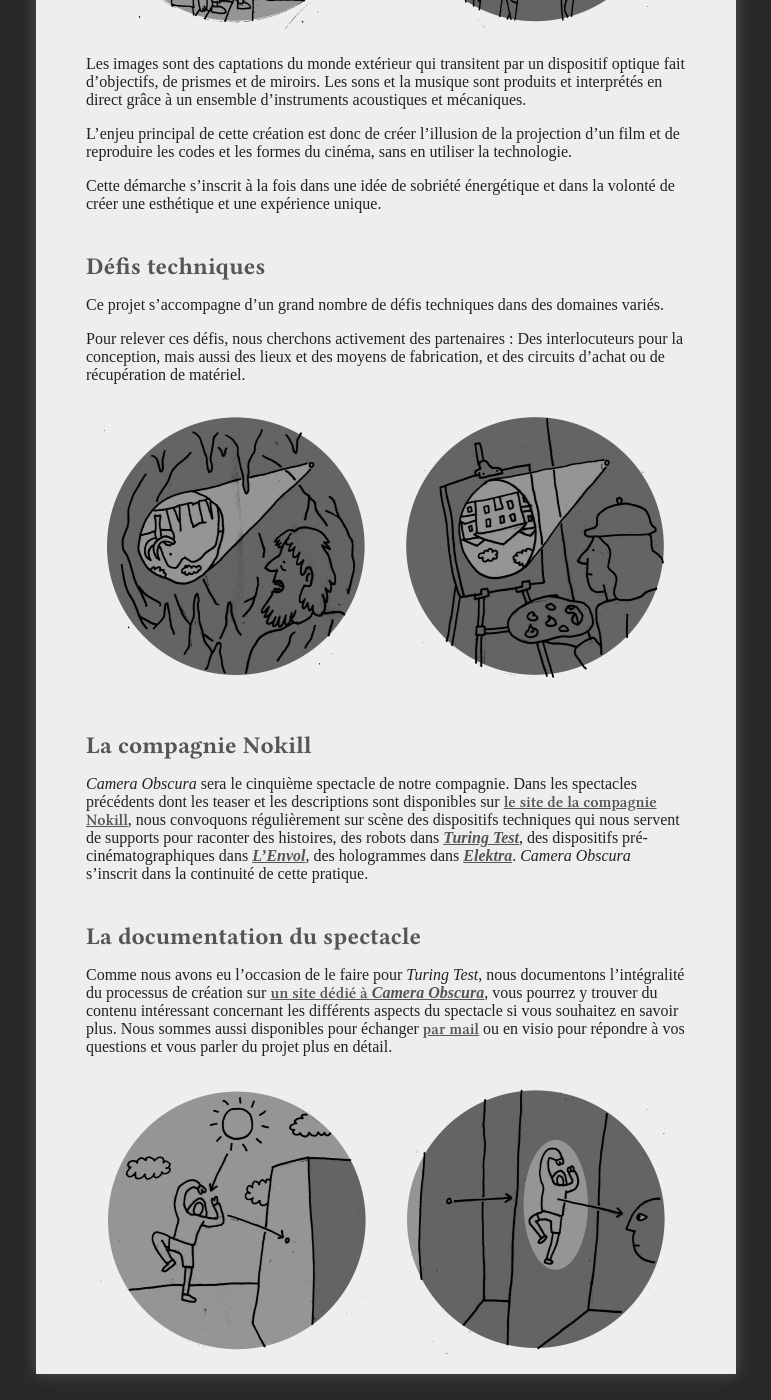
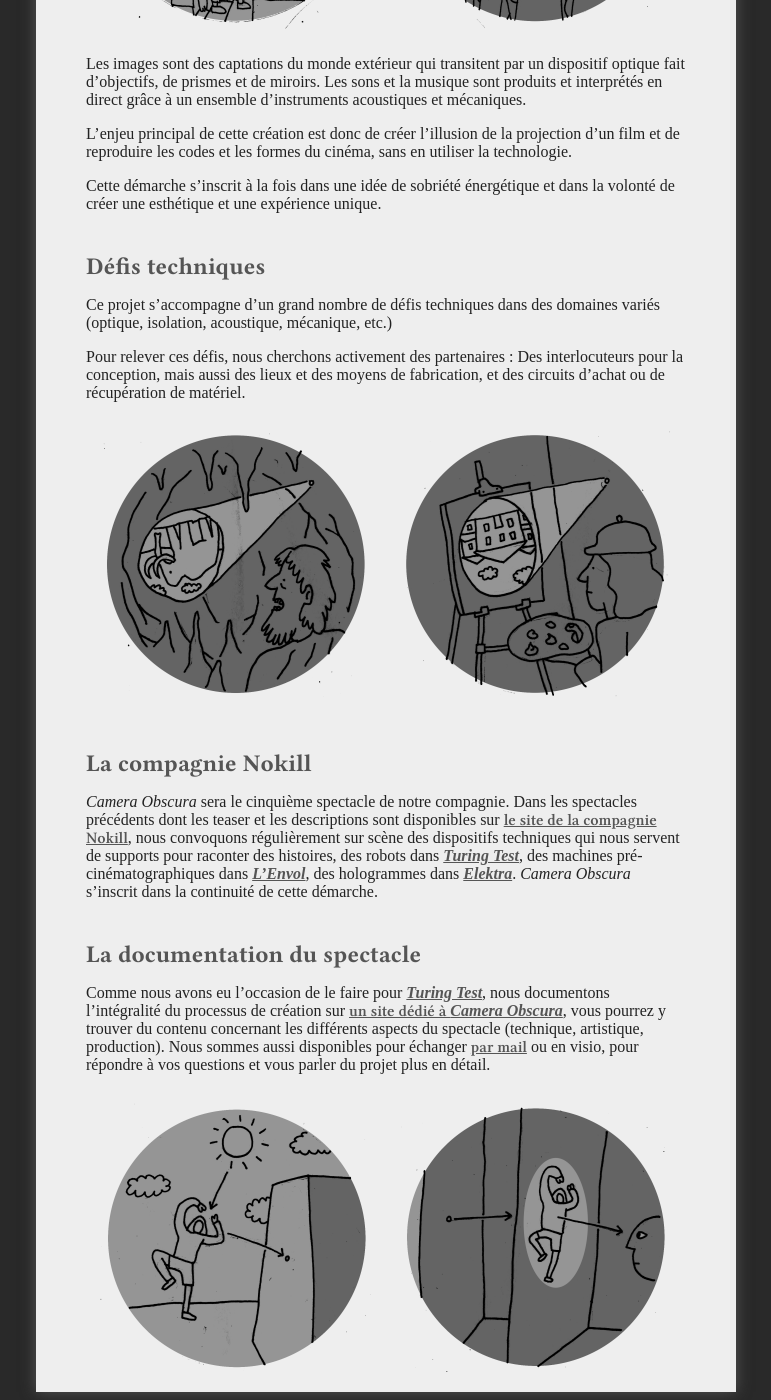
Before and after one commit to virginienokill/camera-obscura, a Jekyll site: the page built from contenu/presentation-partenaires.md, in a window 1280 px wide and 1400 px high, scrolled down 1031 px. Shown: the whole window, without its empty margins (254-1025 px from the left). Built offline with Jekyll 4.4.1, drawn with Linux system fonts in a browser that asks for light colours; nearby versions of some CDN libraries; some web fonts are replaced; our own code applies the rules of GitHub Pages for plain Markdown files; a script that is not in the unit is left out; the repository's description, which GitHub fills in, is left out.

Commit message:
Update presentation-partenaires.md

```diff
--- a/contenu/presentation-partenaires.md
+++ b/contenu/presentation-partenaires.md
@@ -2,6 +2,7 @@
 #### Fiche de présentation à l'intention des partenaires techniques et scientifiques.
 
 *Camera Obscura* est un projet de théâtre optique itinérant dont la première est prévue pour l'été 2024.
+
 <div style="display:flex;flex-direction:row;">
 <img alt="illustration camera obscura" src="/contenu/macarons/thumb_9.png"/>
 <img alt="illustration camera obscura" src="/contenu/macarons/thumb_10.png"/>
@@ -12,10 +13,12 @@
 Une salle de cinéma est amenée dans l'espace public, une vingtaine de spectateurs s'y installent, la salle est plongée dans le noir et le public assiste à la projection d'un court-métrage d'une vingtaine de minutes.
 
 La particularité de ce film est qu'il est produit sans pellicule, ni vidéo, ni électricité, et qu'il n'utilise comme énergie que celle du soleil et des comédiens.
+
 <div style="display:flex;flex-direction:row;">
 <img alt="illustration camera obscura" src="/contenu/macarons/thumb_1.png"/>
 <img alt="illustration camera obscura" src="/contenu/macarons/thumb_2.png"/>
 </div>
+
 Les images sont des captations du monde extérieur qui transitent par un dispositif optique fait d'objectifs, de prismes et de miroirs. Les sons et la musique sont produits et interprétés en direct grâce à un ensemble d'instruments acoustiques et mécaniques.
 
 L’enjeu principal de cette création est donc de créer l’illusion de la projection d’un film et de reproduire les codes et les formes du cinéma, sans en utiliser la technologie.
@@ -24,20 +27,23 @@
 
 ## Défis techniques
 
-Ce projet s'accompagne d'un grand nombre de défis techniques dans des domaines variés.
+Ce projet s'accompagne d'un grand nombre de défis techniques dans des domaines variés (optique, isolation, acoustique, mécanique, etc.)
 
 Pour relever ces défis, nous cherchons activement des partenaires : Des interlocuteurs pour la conception, mais aussi des lieux et des moyens de fabrication, et des circuits d'achat ou de récupération de matériel.
+
 <div style="display:flex;flex-direction:row;">
 <img alt="illustration camera obscura" src="/contenu/macarons/thumb_7.png"/>
 <img alt="illustration camera obscura" src="/contenu/macarons/thumb_8.png"/>
 </div>
+
 ## La compagnie Nokill
 
-*Camera Obscura* sera le cinquième spectacle de notre compagnie. Dans les spectacles précédents dont les teaser et les descriptions sont disponibles sur [le site de la compagnie Nokill](http://cienokill.fr/), nous convoquons régulièrement sur scène des dispositifs techniques qui nous servent de supports pour raconter des histoires, des robots dans [*Turing Test*](http://turing-test.cienokill.fr/), des dispositifs pré-cinématographiques dans [*L'Envol*](http://cienokill.fr/spectacles/lenvol/), des hologrammes dans [*Elektra*](http://cienokill.fr/spectacles/elektra/). *Camera Obscura* s'inscrit dans la continuité de cette pratique.
+*Camera Obscura* sera le cinquième spectacle de notre compagnie. Dans les spectacles précédents dont les teaser et les descriptions sont disponibles sur [le site de la compagnie Nokill](http://cienokill.fr/), nous convoquons régulièrement sur scène des dispositifs techniques qui nous servent de supports pour raconter des histoires, des robots dans [*Turing Test*](http://turing-test.cienokill.fr/), des machines pré-cinématographiques dans [*L'Envol*](http://cienokill.fr/spectacles/lenvol/), des hologrammes dans [*Elektra*](http://cienokill.fr/spectacles/elektra/). *Camera Obscura* s'inscrit dans la continuité de cette démarche.
 
 ## La documentation du spectacle
 
-Comme nous avons eu l'occasion de le faire pour *Turing Test*, nous documentons l'intégralité du processus de création sur [un site dédié à *Camera Obscura*](https://camera-obscura.cienokill.fr/), vous pourrez y trouver du contenu intéressant concernant les différents aspects du spectacle si vous souhaitez en savoir plus. Nous sommes aussi disponibles pour échanger [par mail](http://cienokill.fr/contact/) ou en visio pour répondre à vos questions et vous parler du projet plus en détail.
+Comme nous avons eu l'occasion de le faire pour [*Turing Test*](http://turing-test.cienokill.fr/), nous documentons l'intégralité du processus de création sur [un site dédié à *Camera Obscura*](https://camera-obscura.cienokill.fr/), vous pourrez y trouver du contenu concernant les différents aspects du spectacle (technique, artistique, production). Nous sommes aussi disponibles pour échanger [par mail](http://cienokill.fr/contact/) ou en visio, pour répondre à vos questions et vous parler du projet plus en détail.
+
 <div style="display:flex;flex-direction:row;">
 <img alt="illustration camera obscura" src="/contenu/macarons/thumb_3.png"/>
 <img alt="illustration camera obscura" src="/contenu/macarons/thumb_4.png"/>
```
